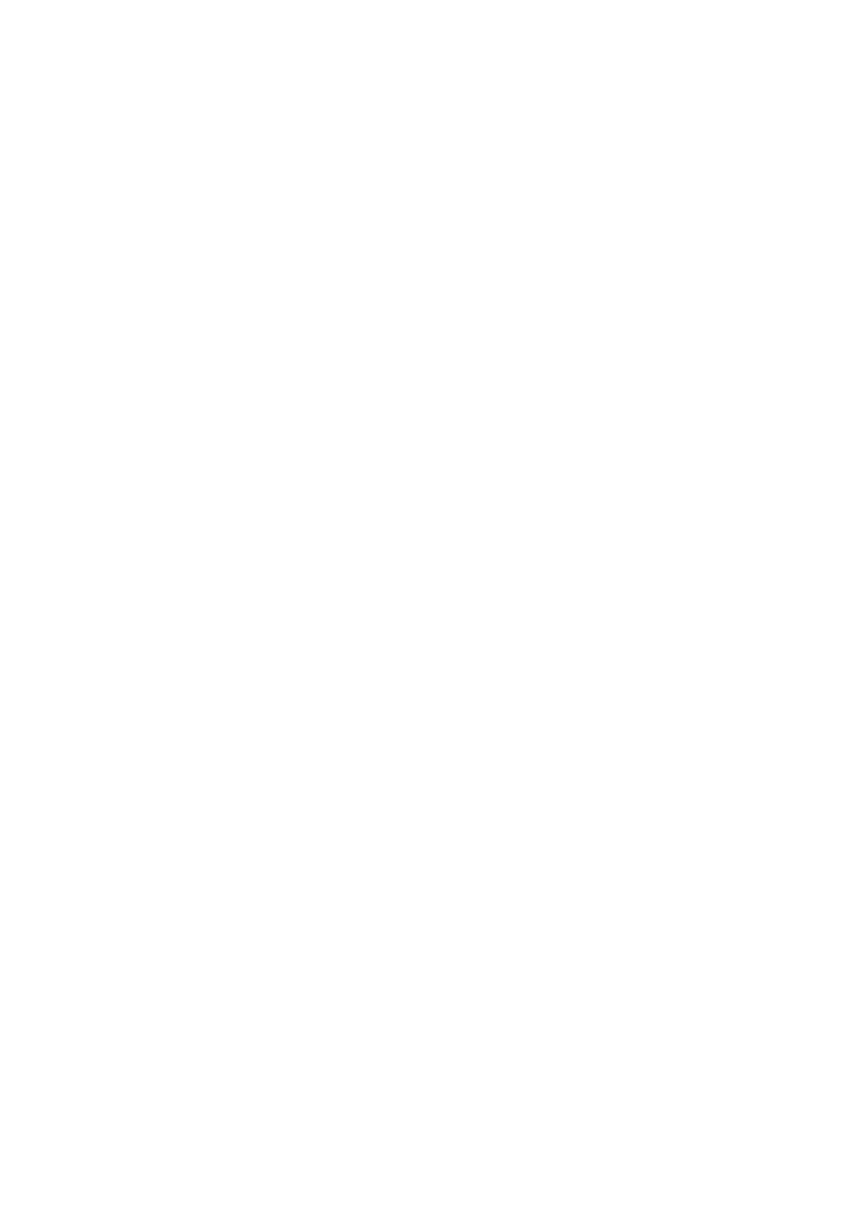
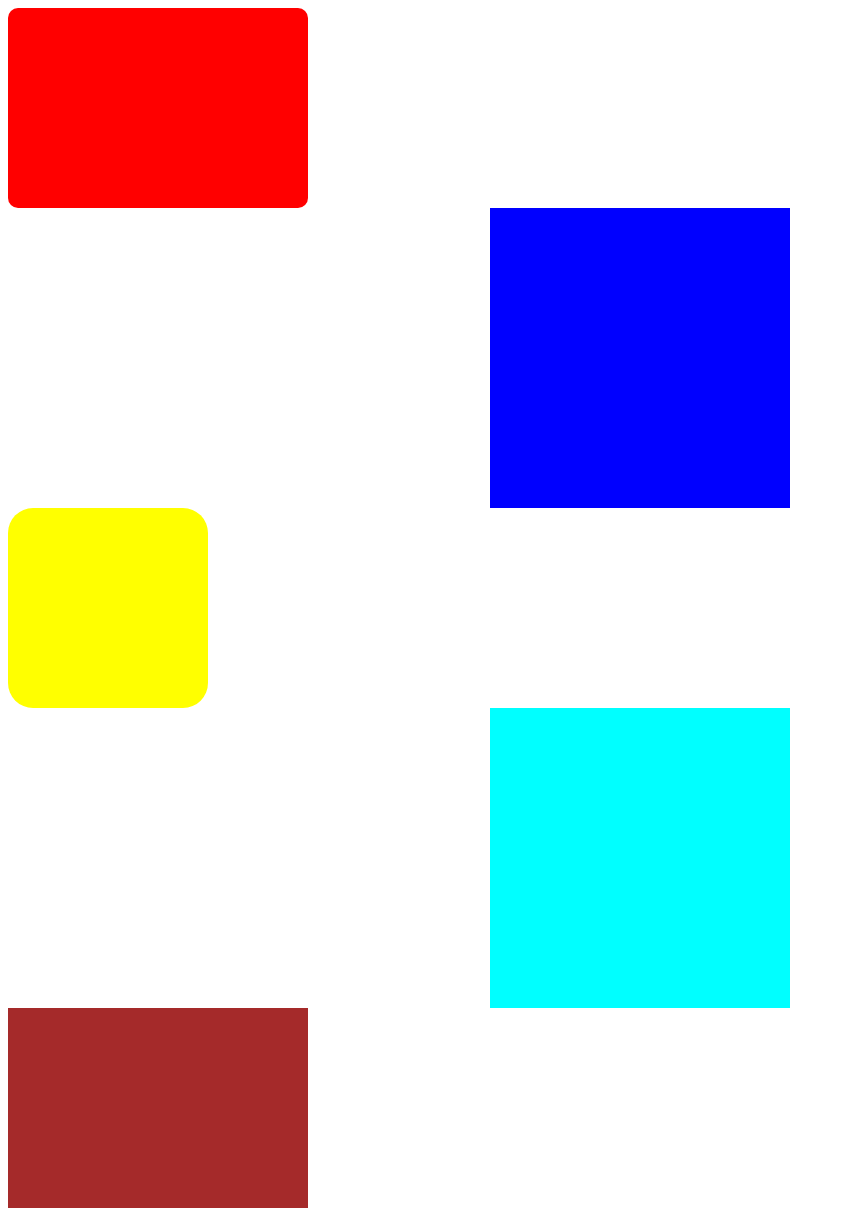
Before and after one commit to yimanovaa-crypto/lesson-16, a plain HTML site: page index.html in a window 1280 px wide. Shown: the whole page, without its empty margins (0-845 px from the left). Before the commit the page ends 800 px from the top, so only its background shows below. Drawn offline with Linux system fonts and the light colour scheme.

Commit message:
block add

```diff
--- a/index.html
+++ b/index.html
@@ -1,13 +1,22 @@
 <!DOCTYPE html>
 <html lang="en">
+
 <head>
     <meta charset="UTF-8">
     <meta name="viewport" content="width=device-width, initial-scale=1.0">
     <title>Document</title>
     <link rel="stylesheet" href="style.css">
 </head>
+
 <body>
-
+    <div class="block">
+        <div class="box1"></div>
+        <div class="text"></div>
+        <div class="title"></div>
+        <div class="dream"></div>
+        <div class="clone"></div>
+    </div>
     <script src="index.js"></script>
 </body>
+
 </html>
--- a/style.css
+++ b/style.css
@@ -0,0 +1,31 @@
+.box1{
+    width: 300px;
+    height: 200px;
+    background-color: red;
+    border-radius: 10px;
+}
+.text{
+    width: 300px;
+    height: 300px;
+    background-color: blue;
+    margin: 0 auto;
+}
+.title{
+    width: 200px;
+    height: 200px;
+    background-color: yellow;
+    border-radius: 25px;
+}
+.dream{
+    width: 300px;
+    height: 300px;
+    background-color: aqua;
+    margin: 0 auto;
+}
+.clone{
+    width: 300px;
+    height: 200px;
+    background-color: brown;
+
+
+}
```
